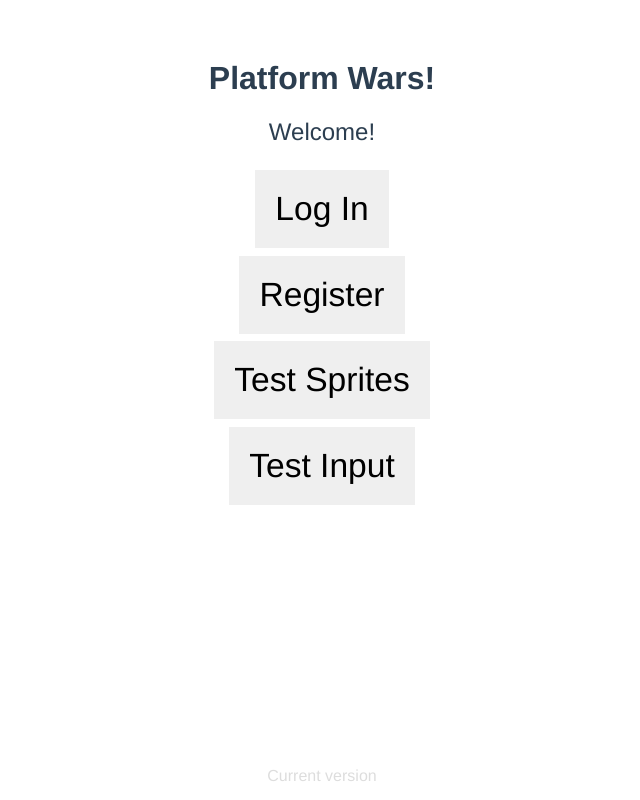
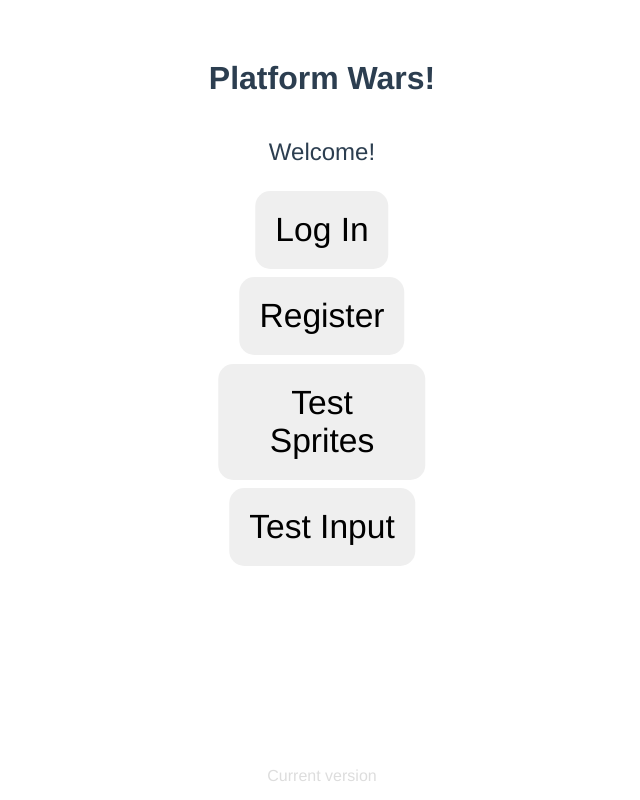
Before and after one commit to TheRealGLH/PlatformFrontend, a Vue app: page /login in a window 1280 px wide. Shown: the whole page, without its empty margins (318-958 px from the left). Built offline with nearby package versions, Linux system fonts and the light colour scheme.

Commit message:
cool transition effect

```diff
--- a/config/index.js
+++ b/config/index.js
@@ -72,5 +72,6 @@ module.exports = {
     // `npm run build --report`
     // Set to `true` or `false` to always turn it on or off
     bundleAnalyzerReport: process.env.npm_config_report
+
   }
 }
--- a/src/App.vue
+++ b/src/App.vue
@@ -2,7 +2,9 @@
   <div id="app">
     <!--<img src="./assets/logo.png">-->
     <h1>Platform Wars!</h1>
+	<transition name="fade">
     <router-view/>
+	</transition>
     <footer class="footer">Current version <b class="version-hash">{{version}}</b></footer>
   </div>
 </template>
@@ -38,4 +40,10 @@ export default {
 .version-hash{
   color: #FF9D1D;
 }
+.fade-enter-active, .fade-leave-active {
+  transition: opacity .2s
+}
+.fade-enter, .fade-leave-to /* .fade-leave-active below version 2.1.8 */ {
+  opacity: 0
+}
 </style>
--- a/src/assets/css/menu.css
+++ b/src/assets/css/menu.css
@@ -15,17 +15,32 @@ a {
 button {
   border: 0px hidden #1C6EA4;
   font-size: 210%;
-  margin: .3%;
+  margin: 2%;
   padding: 20px;
   font-family: Helvetica, Arial, Sans-Serif;
+  -webkit-border-radius: 15px;
+  border-radius: 15px;
 }
 button:hover {
 -webkit-box-shadow: 0px 0px 6px 5px rgba(0,0,0,0.22);
-box-shadow: 0px 0px 6px 5px rgba(0,0,0,0.22);
+box-shadow: 0px 0px 3px 5px rgba(0,0,0,0.22);
+}
+.hello{
+position: absolute;
+left: 50%;
+-webkit-transform: translateX(-50%);
+transform: translateX(-50%)
 }
 .inputUserInfo{
   font-size:30px;
   margin: 7px;
   border: 0px hidden;
-  background-color:#f7fcf5;
+  background-color:#f7f7f7;
+  color:#2E2F2E;
+  -webkit-border-radius: 15px;
+border-radius: 15px;
 }
+.menuBox{
+	background-color:#fafafa;
+  padding:.2%;
+}
--- a/src/components/ScreenLogin.vue
+++ b/src/components/ScreenLogin.vue
@@ -2,6 +2,7 @@
   <div class="hello">
     <h2>{{ msg }}</h2>
       <div class="menu">
+      <div class="menuBox">
 <ul>
 <li>
 <input placeholder="User name" id="LoginUserName" class="inputUserInfo"/>
@@ -15,7 +16,9 @@
 <button id="LoginSubmit">Log in</button>
 </li>
 </ul>
+</div>
 <router-link to="/"><button>Back</button></router-link>
+
   </div>
   </div>
 </template>
```
Also changed, not shown: src/components/ScreenRegister.vue (+17 -1 lines).
